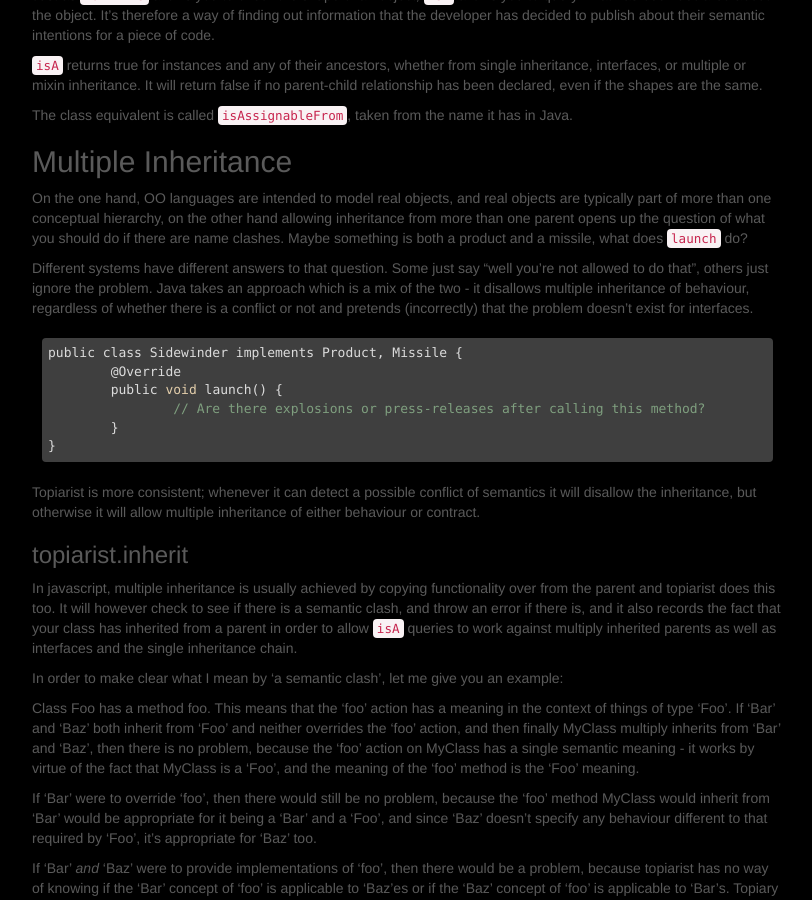
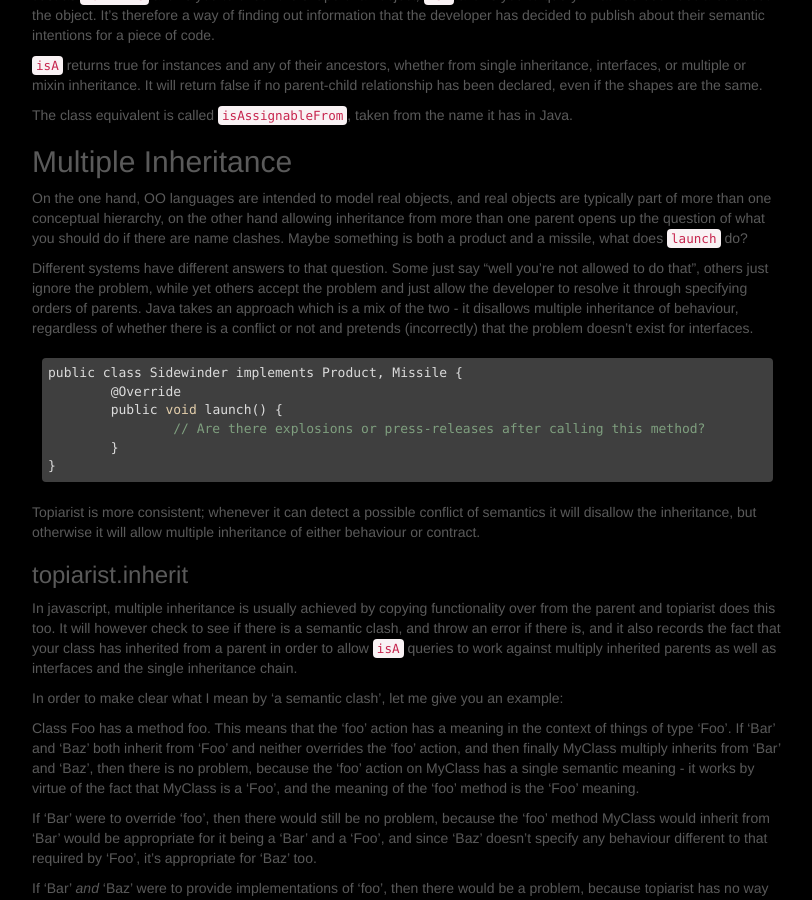
Before and after one commit to BladeRunnerJS/brjs-site, a Jekyll site: the page built from _posts/2013-11-12-topiarist.md, in a window 1280 px wide and 900 px high, scrolled down 3947 px. Shown: the whole window, without its empty margins (233-1045 px from the left). Built offline with Jekyll 4.4.1, drawn with Linux system fonts in a browser that asks for light colours; comment, search, counter and statistics services are not loaded.

Commit message:
didn't want to leave the c#/scala/python approach out of the multiple inheritance section

````diff
--- a/_posts/2013-11-12-topiarist.md
+++ b/_posts/2013-11-12-topiarist.md
@@ -174,7 +174,7 @@
 
 On the one hand, OO languages are intended to model real objects, and real objects are typically part of more than one conceptual hierarchy, on the other hand allowing inheritance from more than one parent opens up the question of what you should do if there are name clashes.  Maybe something is both a product and a missile, what does `launch` do?
 
-Different systems have different answers to that question.  Some just say "well you're not allowed to do that", others just ignore the problem.  Java takes an approach which is a mix of the two - it disallows multiple inheritance of behaviour, regardless of whether there is a conflict or not and pretends (incorrectly) that the problem doesn't exist for interfaces.
+Different systems have different answers to that question.  Some just say "well you're not allowed to do that", others just ignore the problem, while yet others accept the problem and just allow the developer to resolve it through specifying orders of parents.  Java takes an approach which is a mix of the two - it disallows multiple inheritance of behaviour, regardless of whether there is a conflict or not and pretends (incorrectly) that the problem doesn't exist for interfaces.
 
 ```java
 public class Sidewinder implements Product, Missile {
````
